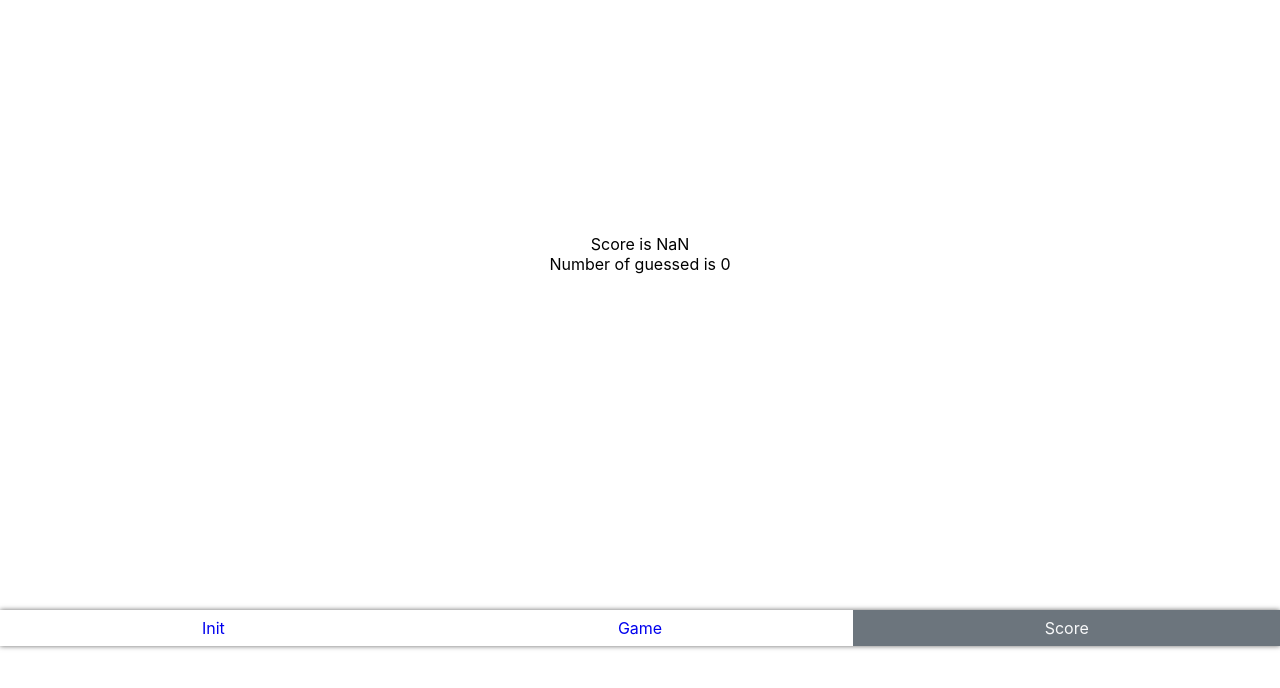
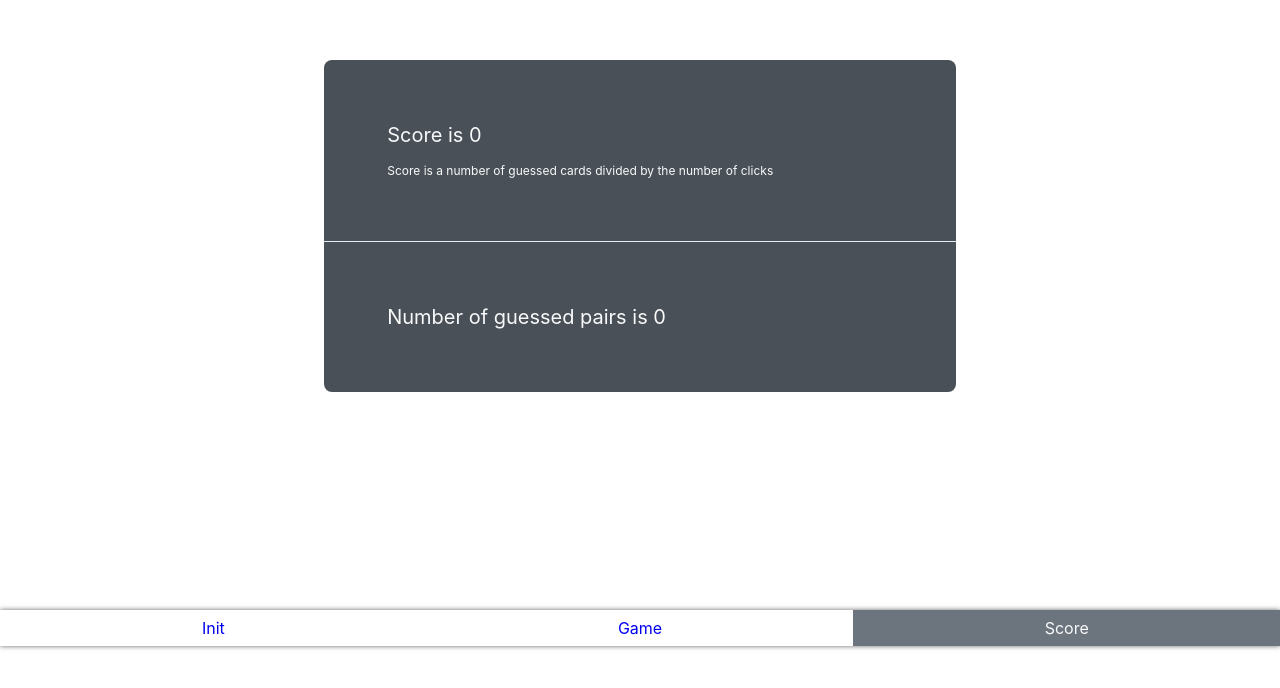
Before and after one commit to vadzim-sasonkin/memory-game, a React (Create React App) app: page /score in a window 1280 px wide. Shown: the part 154-842 px from the top of the page. After the commit the page ends 800 px from the top, so only its background shows below. Built offline with nearby package versions, Linux system fonts and the light colour scheme; no server answers.

Commit message:
feat: scoreboard, improve stylings

```diff
--- a/src/components/app-router/index.jsx
+++ b/src/components/app-router/index.jsx
@@ -2,10 +2,12 @@ import React from 'react';
 import { BrowserRouter, Redirect, Route, Switch } from 'react-router-dom';
 import { Navigation } from 'components';
 import { GamePage, InitPage, ScorePage } from 'pages';
+import classes from './index.module.css';
 
 export const AppRouter = () => {
   return (
     <BrowserRouter>
+      <div className={classes.container}>
         <Switch>
           <Route path="/init">
             <InitPage />
@@ -19,6 +21,7 @@ export const AppRouter = () => {
           <Redirect to="init" />
         </Switch>
         <Navigation />
+      </div>
     </BrowserRouter>
   );
 };
--- /dev/null
+++ b/src/components/app-router/index.module.css
@@ -0,0 +1,3 @@
+.container {
+  height: 100vh;
+}
--- a/src/components/cards-grid/index.module.css
+++ b/src/components/cards-grid/index.module.css
@@ -1,7 +1,9 @@
 .container {
   width: 100%;
+  height: fit-content;
+  padding: 8px;
   display: grid;
-  grid-template-columns: repeat(auto-fit, minmax(120px, 1fr));
+  grid-template-columns: repeat(auto-fit, minmax(100px, 1fr));
   column-gap: 2%;
   row-gap: 2vh;
 }
@@ -11,9 +13,9 @@
 }
 
 .container > div:before {
-  content: "";
+  content: '';
   display: block;
   height: 0;
   width: 0;
-  padding-bottom: calc(16/9 * 100%);
+  padding-bottom: calc(16 / 9 * 100%);
 }
--- a/src/components/index.js
+++ b/src/components/index.js
@@ -4,3 +4,4 @@ export { Navigation } from './navigation';
 export { ImagesGrid } from './images-grid';
 export { CardsGrid } from './cards-grid';
 export { Button } from './button';
+export { Scoreboard } from './scoreboard';
--- a/src/components/page-layout/index.module.css
+++ b/src/components/page-layout/index.module.css
@@ -1,4 +1,12 @@
+@media (min-width: 600px) {
+  .container {
+    padding: 8px;
+  }
+}
+
 .container {
-  padding: 8px;
+  display: flex;
+  min-height: 100%;
+  box-sizing: border-box;
   padding-bottom: 48px;
 }
--- /dev/null
+++ b/src/components/scoreboard/index.jsx
@@ -0,0 +1,18 @@
+import React from 'react';
+import classes from './index.module.css';
+
+export const Scoreboard = ({ score, guessed }) => {
+  return (
+    <div className={classes.container}>
+      <div className={classes.score}>
+        <div>{`Score is ${score || 0}`}</div>
+        <div className={classes['score-description']}>
+          Score is a number of guessed cards divided by the number of clicks
+        </div>
+      </div>
+      <div className={classes.guessed}>
+        <span>{`Number of guessed pairs is ${guessed}`}</span>
+      </div>
+    </div>
+  );
+};
--- /dev/null
+++ b/src/components/scoreboard/index.module.css
@@ -0,0 +1,27 @@
+.container {
+  width: 100%;
+  background-color: var(--secondary-color);
+  color: var(--primary-color-light);
+}
+
+.score,
+.guessed {
+  padding: 10%;
+  font-size: 1.25rem;
+}
+
+.score {
+  border-bottom: 1px solid var(--primary-color-lighter);
+}
+
+.score-description {
+  margin-top: 1rem;
+  font-size: 0.75rem;
+}
+
+@media (min-width: 600px) {
+  .container {
+    width: 50%;
+    border-radius: 8px;
+  }
+}
--- a/src/pages/init/index.module.css
+++ b/src/pages/init/index.module.css
@@ -1,5 +1,5 @@
 .container {
-  height: 100vh;
+  flex: 1;
   display: flex;
   align-items: center;
   justify-content: center;
--- a/src/pages/score/index.jsx
+++ b/src/pages/score/index.jsx
@@ -1,7 +1,7 @@
 import React from 'react';
 import { useSelector } from 'react-redux';
 import { gameSelectors } from 'redux-store';
-import { PageLayout } from 'components';
+import { PageLayout, Scoreboard } from 'components';
 import classes from './index.module.css';
 
 export const ScorePage = () => {
@@ -10,8 +10,7 @@ export const ScorePage = () => {
   return (
     <PageLayout>
       <div className={classes.container}>
-        <span>{`Score is ${score}`}</span>
-        <span>{`Number of guessed is ${guessed}`}</span>
+        <Scoreboard score={score} guessed={guessed} />
       </div>
     </PageLayout>
   );
--- a/src/pages/score/index.module.css
+++ b/src/pages/score/index.module.css
@@ -1,5 +1,5 @@
 .container {
-  height: 100vh;
+  flex: 1;
   display: flex;
   flex-direction: column;
   align-items: center;
--- a/src/utils/images.service.js
+++ b/src/utils/images.service.js
@@ -34,7 +34,6 @@ async function apiFetch(endpoint, { params, body, ...configProps } = {}) {
     const response = await window.fetch(url, fetchConfig);
     return await handleResponse(response);
   } catch (error) {
-    // store.dispatch({ type: CALL_API_ERROR, payload: error.toString() });
     throw error;
   }
 }
```
Lines whose indentation alone changed are shown as unchanged.
